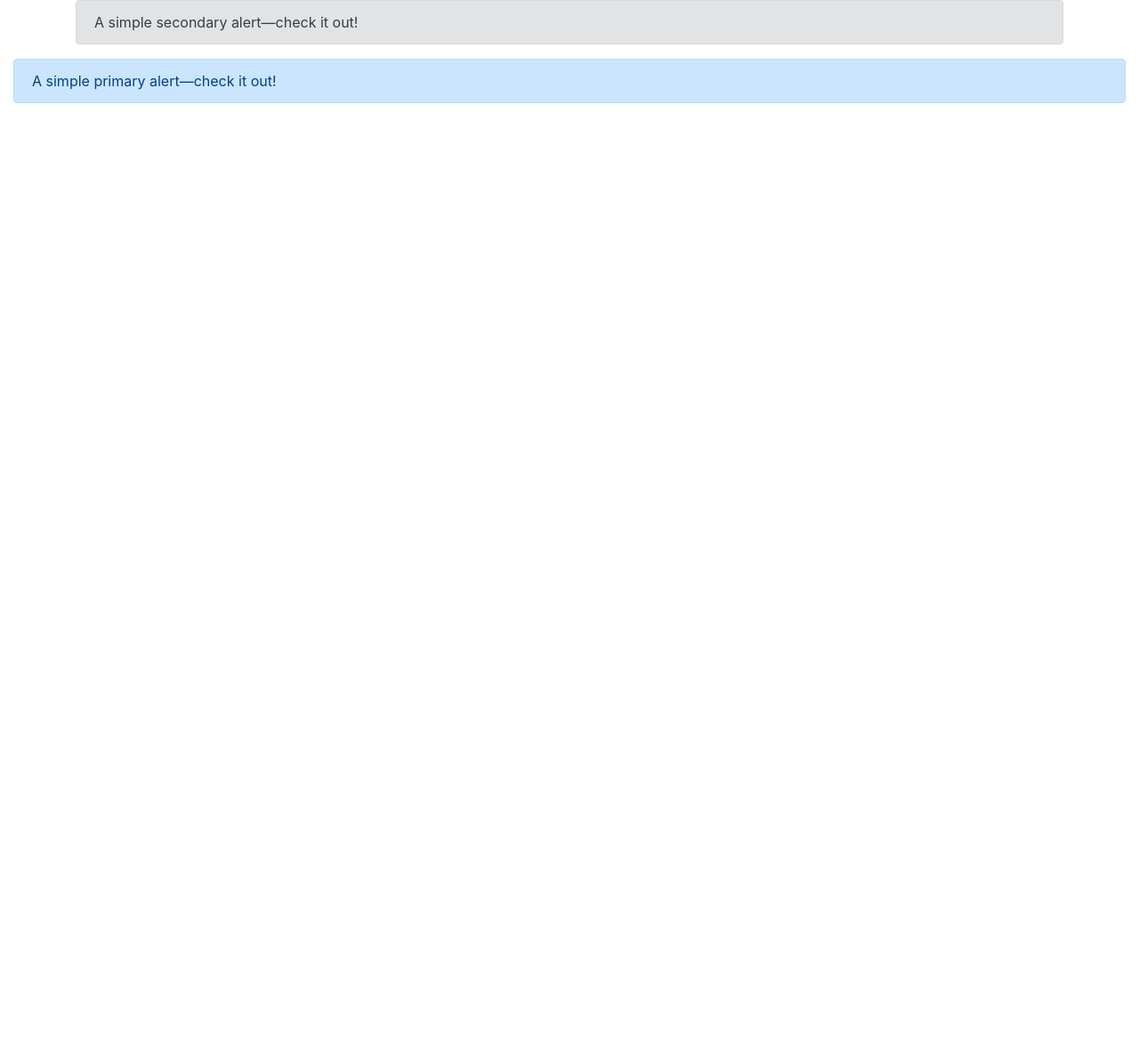
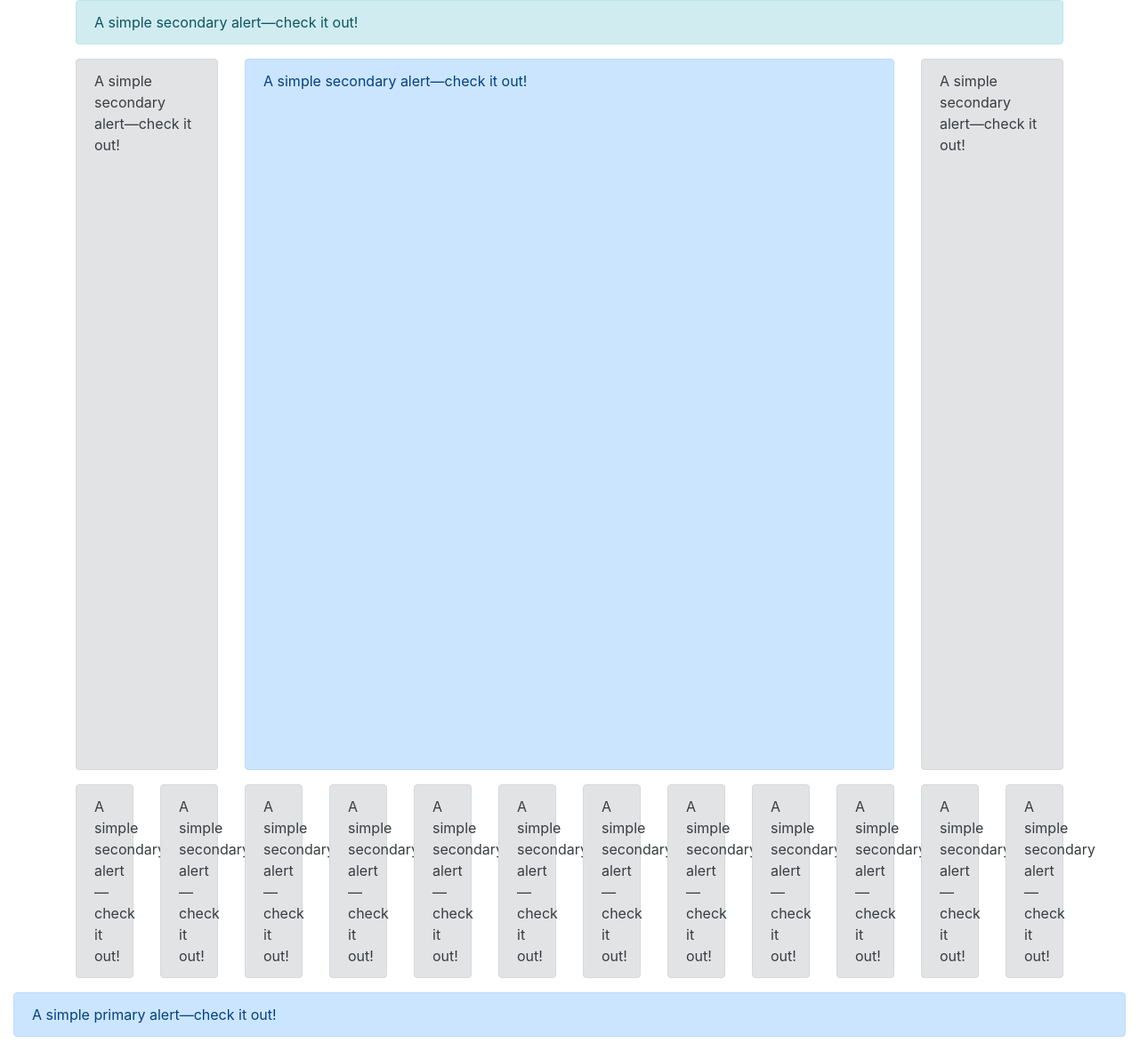
Before and after one commit to rashidul-rahul/ecommerce-django, a Django app: page /bootstrap/ in a window 1280 px wide. Shown: the whole page at 89% size. Before the commit the page ends 116 px from the top, so only its background shows below. Run offline with Django 3.2, Linux system fonts and the light colour scheme; some libraries are stand-ins or nearby versions.

Commit message:
Complete temlpate part

```diff
--- a/src/templates/bootstrap/example.html
+++ b/src/templates/bootstrap/example.html
@@ -11,10 +11,98 @@
     <title>Hello, world!</title>
   </head>
   <body>
+      <div class="container">
+          <div class="row">
+              <div class="col-12">
+                    <div class="alert alert-info" role="alert">
+                        A simple secondary alert—check it out!
+                    </div>
+              </div>
+          </div>
+          <div class="row">
+              <div class="col-2">
+                    <div class="alert alert-secondary" style="min-height: 800px;" role="alert">
+                        A simple secondary alert—check it out!
+                    </div>
+              </div>
+              <div class="col-8">
+                    <div class="alert alert-primary" style="min-height: 800px;" role="alert">
+                        A simple secondary alert—check it out!
+                    </div>
+              </div>
+              <div class="col-2">
+                    <div class="alert alert-secondary" style="min-height: 800px;" role="alert">
+                        A simple secondary alert—check it out!
+                    </div>
+              </div>
+          </div>
+      </div>
+
+
+
     <div class="container">
-            <div class="alert alert-secondary" role="alert">
-                    A simple secondary alert—check it out!
-                  </div>
+            <div class="row">
+                <div class="col-1">
+                        <div class="alert alert-secondary" role="alert">
+                            A simple secondary alert—check it out!
+                        </div>
+                </div>
+                <div class="col-1">
+                        <div class="alert alert-secondary" role="alert">
+                            A simple secondary alert—check it out!
+                        </div>
+                </div>
+                <div class="col-1">
+                        <div class="alert alert-secondary" role="alert">
+                            A simple secondary alert—check it out!
+                        </div>
+                </div>
+                <div class="col-1">
+                        <div class="alert alert-secondary" role="alert">
+                            A simple secondary alert—check it out!
+                        </div>
+                </div>
+                <div class="col-1">
+                        <div class="alert alert-secondary" role="alert">
+                            A simple secondary alert—check it out!
+                        </div>
+                </div>
+                <div class="col-1">
+                        <div class="alert alert-secondary" role="alert">
+                            A simple secondary alert—check it out!
+                        </div>
+                </div>
+                <div class="col-1">
+                        <div class="alert alert-secondary" role="alert">
+                            A simple secondary alert—check it out!
+                        </div>
+                </div>
+                <div class="col-1">
+                        <div class="alert alert-secondary" role="alert">
+                            A simple secondary alert—check it out!
+                        </div>
+                </div>
+                <div class="col-1">
+                        <div class="alert alert-secondary" role="alert">
+                            A simple secondary alert—check it out!
+                        </div>
+                </div>
+                <div class="col-1">
+                        <div class="alert alert-secondary" role="alert">
+                            A simple secondary alert—check it out!
+                        </div>
+                </div>
+                <div class="col-1">
+                        <div class="alert alert-secondary" role="alert">
+                            A simple secondary alert—check it out!
+                        </div>
+                </div>
+                <div class="col-1">
+                        <div class="alert alert-secondary" role="alert">
+                            A simple secondary alert—check it out!
+                        </div>
+                </div>
+            </div>
     </div>
     <div class="container-fluid">
             <div class="alert alert-primary" role="alert">
```
Also changed, not shown: 2 other files.
